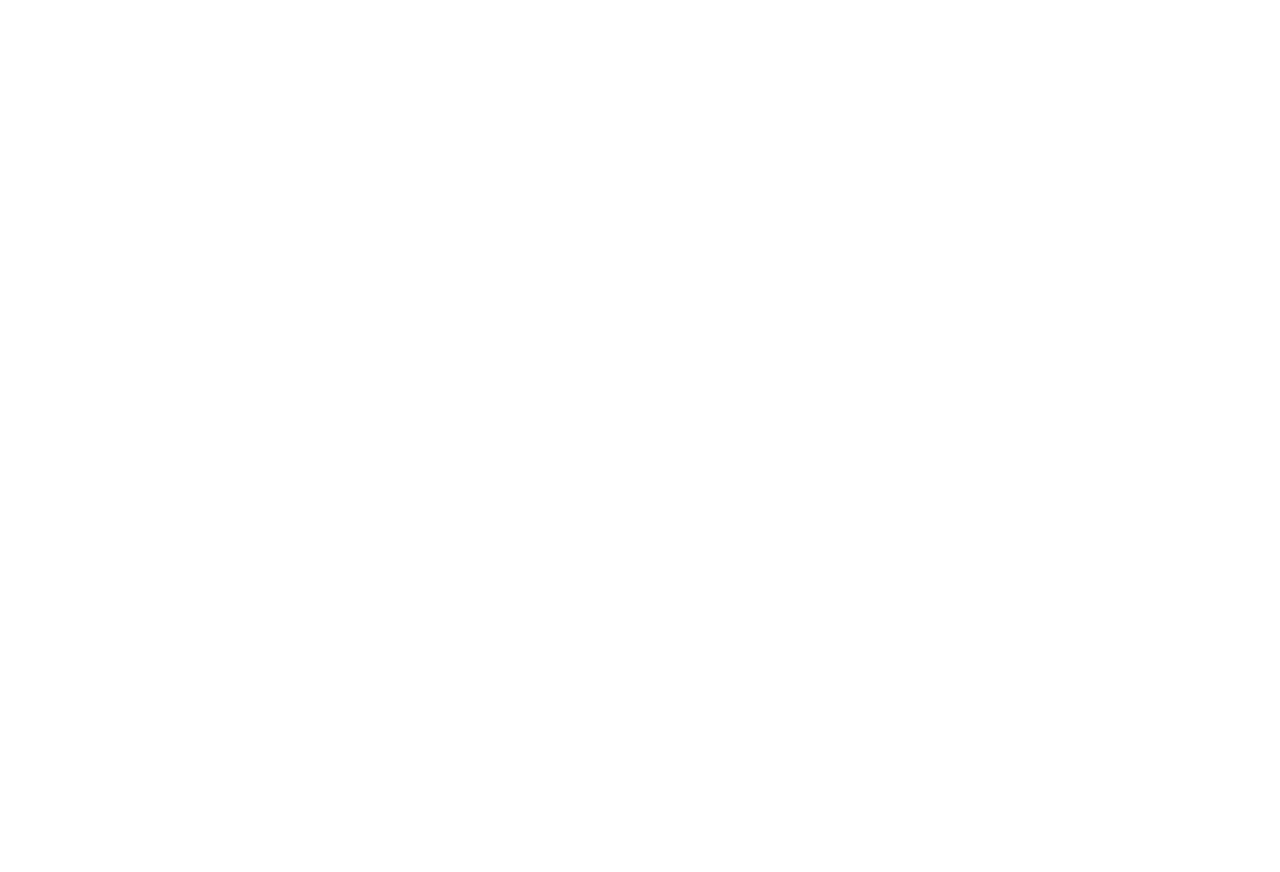
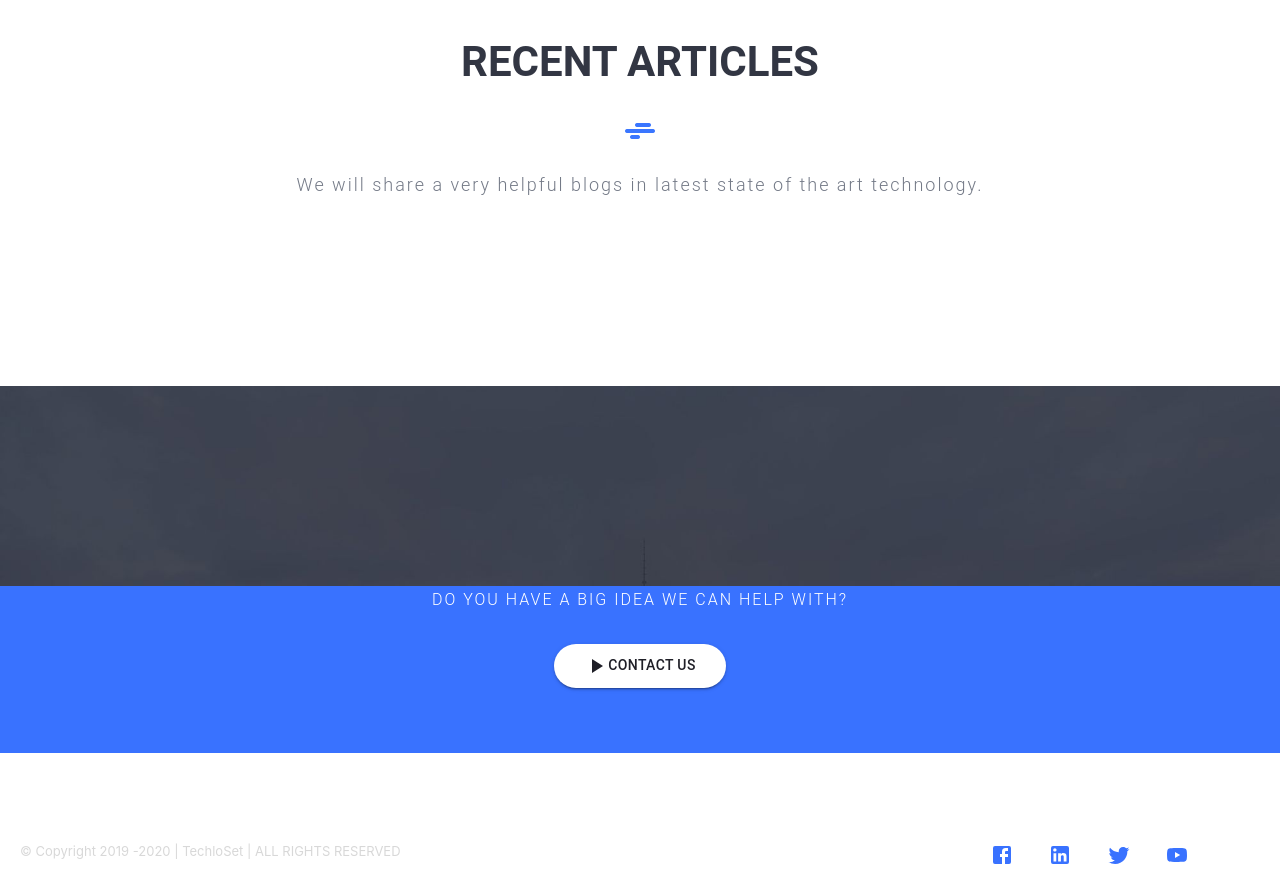
Before and after one commit to adnan-guru/TechlosetWeb-Project, a React (Create React App) app: page /blog in a window 1280 px wide. Shown: the part 520-1392 px from the top of the page. Before the commit the page ends 800 px from the top, so only its background shows below. Built offline with nearby package versions, Linux system fonts and the light colour scheme.

Commit message:
complete a blog component

```diff
--- /dev/null
+++ b/src/modules/blog/component/articles/index.js
@@ -0,0 +1,48 @@
+import React from 'react';
+import { style } from './style.js';
+import Grid from '@material-ui/core/Grid';
+import { Typography } from '@material-ui/core';
+import divide from '../../../../assets/divide.png';
+import Button from '@material-ui/core/Button';
+import PlayArrowIcon from '@material-ui/icons/PlayArrow';
+
+
+
+function Articles() {
+    return (
+
+        <Grid container >
+            <Grid item md={12} xs={12} >
+                <Typography style={style.heading} variant="h3">
+                    RECENT ARTICLES
+         </Typography>
+                <Grid item md={12} style={style.align}>
+                    <img style={style.img} src={divide} alt="divide" />
+                </Grid>
+                <Grid item md={12}>
+                    <Typography style={style.para} variant="subtitle1">
+                        We will share a very helpful blogs in latest state of the art technology.
+         </Typography>
+                </Grid>
+            </Grid>
+            <Grid item md={12} style={style.bgimage}  >
+            </Grid>
+            <Grid item md={12} style={style.bgcolor}>
+                <Typography style={style.para2} variant="subtitle1">
+                    DO YOU HAVE A BIG IDEA WE CAN HELP WITH?
+               </Typography>
+                <Grid item md={12} style={style.alignitem}>
+                    <Button style={style.button} variant="contained" color="primary">
+                    {<PlayArrowIcon />}
+                        CONTACT US
+
+               </Button>
+                </Grid>
+            </Grid>
+        </Grid>
+
+
+
+    )
+}
+export default Articles;
--- /dev/null
+++ b/src/modules/blog/component/articles/style.js
@@ -0,0 +1,74 @@
+import bgimg from '../../../../assets/bgimage3.jpg';
+export const style = {
+    bgimage: {
+        backgroundImage: `url(${bgimg})`,
+        backgroundPosition: '50% 50%',
+        backgroundSize: 'cover',
+        maxWidth: '100%',
+        height: ' 200px',
+        width: '100%',
+        minHeight: '150px',
+        backgroundRepeat: 'no-repeat',
+        marginTop: '185px'
+    },
+    heading: {
+        textAlign: 'center',
+        marginTop: '150px',
+        fontSize: '42px',
+        lineHeight: '1.5',
+        color: '#323643',
+        fontWeight: '700',
+    },
+    img: {
+        maxWidth: '100%',
+        height: 'auto',
+    },
+    align: {
+        display: 'flex',
+        flexDirection: 'colume',
+        alignItems: 'center',
+        justifyContent: 'center',
+        marginTop: '30px',
+    },
+    para: {
+        textAlign: 'center',
+        fontWeight: '300',
+        letterSpacing: '2px',
+        color: '#747a87',
+        marginTop: '30px',
+        fontSize: '18px',
+    },
+    bgcolor: {
+        backgroundColor: '#3972ff',
+        marginTop: '80px',
+    },
+    para2: {
+        fontWeight: '300',
+        textAlign: 'center',
+        color: '#fff',
+        letterSpacing: '2px',
+    },
+
+    bgcolor: {
+        backgroundColor: '#3972ff',
+        marginBottom: '50px',
+    },
+    button: {
+        backgroundColor: '#fff',
+        lineHeight: '17px',
+        fontSize: '14px',
+        color: '#1f1f27',
+        borderRadius: '50px',
+        padding: '10px 30px 10px 30px',
+    },
+    alignitem: {
+        display: 'flex',
+        flexDirection: 'colume',
+        alignItems: 'center',
+        justifyContent: 'center',
+        marginTop: '30px',
+        marginBottom: '65px',
+
+    }
+
+}
--- a/src/modules/blog/component/blogs/index.js
+++ b/src/modules/blog/component/blogs/index.js
@@ -1,11 +1,10 @@
 import React from 'react';
 import { style } from './style.js';
 import Grid from '@material-ui/core/Grid';
-import Buttons from '../../../../commonComponents/buttons';
 import { Typography } from '@material-ui/core';
 
 
-function Watchvideo() {
+function Blogs() {
     return (
         <Grid style={style.main} container>
             <Grid item md={3} xs={2}></Grid>
@@ -22,4 +21,4 @@
 
     )
 }
-export default Watchvideo;
+export default Blogs;
--- a/src/modules/blog/component/blogs/style.js
+++ b/src/modules/blog/component/blogs/style.js
@@ -24,6 +24,7 @@
 },
 heading:{
     margin: '0px',
+    fontWeight: '540',
     color: '#fff',
     fontSize: '100px',
     lineHeight: '1.2',
--- a/src/modules/blog/index.js
+++ b/src/modules/blog/index.js
@@ -1,11 +1,13 @@
 import React from 'react';
 import Blogs from './component/blogs';
+import Articles from './component/articles'
 
 
 function Blog(){
     return(
         <div className="Blog">
         <Blogs />
+        <Articles />
         </div>
     )
 }
```
Also changed, not shown: src/commonComponents/navbar/style.js (+1 -8 lines).
